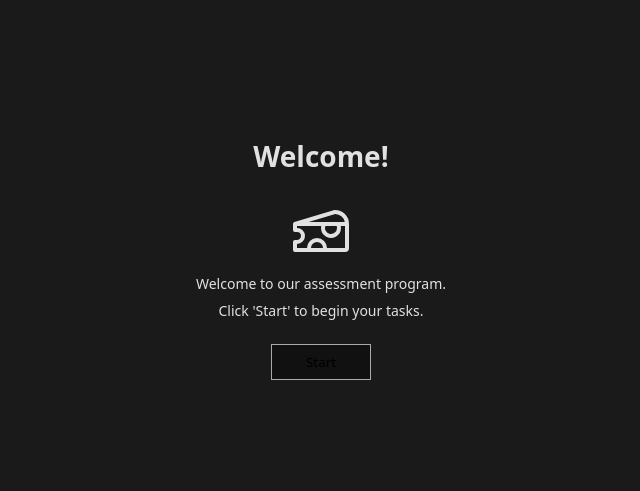
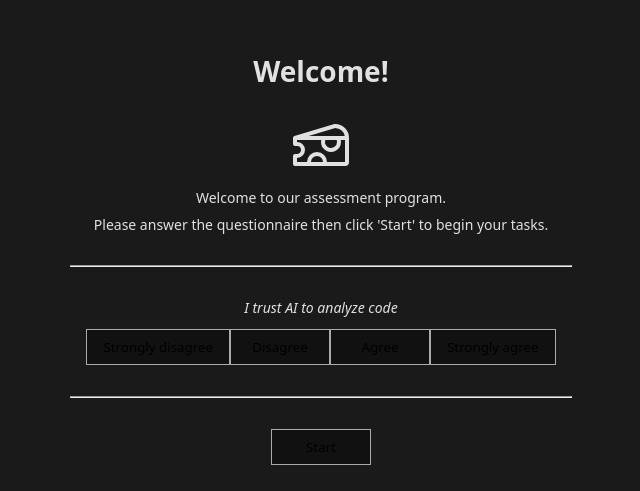
Before and after one commit to xavierlmendez/reliancelab-frontend, a React (Vite) app: page / in a window 1280 px wide. Shown: the part 151-642 px from the top of the page, without its empty margins (319-959 px from the left). Built offline with nearby package versions, Linux system fonts and the light colour scheme.

Commit message:
add survey question base

```diff
--- a/src/App.tsx
+++ b/src/App.tsx
@@ -1,5 +1,6 @@
 import { ToastDisplay } from './components/ToastDisplay/ToastController';
 import { useRoutingContext } from './contexts/RoutingContext';
+import { SurveyProvider } from './contexts/SurveyContext';
 import { TaskViewProvider } from './contexts/TaskViewContext';
 import { CompleteView } from './views/complete-view/CompleteView';
 import { OnboardingView } from './views/onboarding-view/OnboardingView';
@@ -14,7 +15,7 @@ function App() {
       <ToastDisplay />
       {(() => {
         switch (currentRoute) {
-          case 'onboarding': return (<OnboardingView />);
+          case 'onboarding': return (<SurveyProvider><OnboardingView /></SurveyProvider>);
           case 'task': return (<TaskViewProvider><TaskView /></TaskViewProvider>);
           case 'survey': return (<SurveyView />);
           case 'complete': return (<CompleteView />);
--- /dev/null
+++ b/src/components/SurveyQuestion.tsx
@@ -0,0 +1,53 @@
+import type { ButtonHTMLAttributes, ReactElement } from "react";
+import { Stack } from "./Stack";
+import { Row } from "./Row";
+import { useSurveyContext } from "../contexts/SurveyContext";
+
+interface SurveyQuestionProps {
+  id: string;
+  text: string;
+}
+
+export function SurveyQuestion({ id, text }: SurveyQuestionProps): ReactElement {
+  const {
+    getQuestionAnswer,
+    setQuestionAnswer,
+  } = useSurveyContext();
+
+  const answer = getQuestionAnswer(id);
+
+  function getButtonClassName(buttonAnswer: string): string | undefined {
+    return (answer === buttonAnswer)
+      ? 'button-success button-success-filled'
+      : undefined
+  }
+
+  function getButtonProps(buttonAnswer: string): ButtonHTMLAttributes<HTMLButtonElement> {
+    return {
+      className: getButtonClassName(buttonAnswer),
+      onClick: () => setQuestionAnswer(id, buttonAnswer),
+    };
+  }
+
+  return (
+    <Stack gap={12} justifyContent="center">
+      <i style={{ textAlign: 'center' }}>
+        {text}
+      </i>
+      <Row>
+        <button {...getButtonProps('strongly disagree')}>
+          Strongly disagree
+        </button>
+        <button {...getButtonProps('disagree')}>
+          Disagree
+        </button>
+        <button {...getButtonProps('agree')}>
+          Agree
+        </button>
+        <button {...getButtonProps('strongly agree')}>
+          Strongly agree
+        </button>
+      </Row>
+    </Stack>
+  );
+}
--- /dev/null
+++ b/src/contexts/SurveyContext.tsx
@@ -0,0 +1,49 @@
+import { createContext, useContext, useState, type ReactElement, type ReactNode } from "react"
+
+type TQuestionId = string;
+type TQuestionAnswer = string;
+
+interface SurveyProviderProps {
+  children: ReactNode,
+}
+
+interface SurveyContextValue {
+  questionAnswers: Record<TQuestionId, TQuestionAnswer>;
+  getQuestionAnswer: (questionId: TQuestionId) => TQuestionAnswer;
+  setQuestionAnswer: (questionId: TQuestionId, answer: TQuestionAnswer) => void;
+}
+
+const SurveyContext = createContext<SurveyContextValue>(
+  {} as SurveyContextValue
+);
+
+export function SurveyProvider({ children }: SurveyProviderProps): ReactElement {
+  const [questionAnswers, setQuestionAnswers] = useState<SurveyContextValue['questionAnswers']>({});
+
+  function getQuestionAnswer(questionId: TQuestionId): TQuestionAnswer {
+    return questionAnswers[questionId] ?? '';
+  }
+
+  function setQuestionAnswer(questionId: TQuestionId, answer: TQuestionAnswer): void {
+    setQuestionAnswers((prevQuestionAnswers) => {
+      return { ...prevQuestionAnswers, [questionId]: answer };
+    });
+  }
+
+  const contextValue = {
+    questionAnswers,
+    getQuestionAnswer,
+    setQuestionAnswer,
+  };
+
+  return (
+    <SurveyContext.Provider value={contextValue}>
+      {children}
+    </SurveyContext.Provider>
+  );
+}
+
+export function useSurveyContext() {
+  const contextValue = useContext(SurveyContext);
+  return contextValue;
+}
--- a/src/views/onboarding-view/OnboardingView.tsx
+++ b/src/views/onboarding-view/OnboardingView.tsx
@@ -2,6 +2,7 @@ import type { ReactElement } from "react";
 import { CheeseIcon } from "@phosphor-icons/react";
 import { Stack } from "../../components/Stack";
 import { useRoutingContext } from "../../contexts/RoutingContext";
+import { SurveyQuestion } from "../../components/SurveyQuestion";
 
 export function OnboardingView(): ReactElement {
   const { navigateToNextRoute } = useRoutingContext();
@@ -17,9 +18,12 @@ export function OnboardingView(): ReactElement {
           Welcome to our assessment program.
         </div>
         <div>
-          Click 'Start' to begin your tasks.
+          Please answer the questionnaire then click 'Start' to begin your tasks.
         </div>
       </Stack>
+      <hr style={{ width: 500 }} />
+      <SurveyQuestion id="trust" text="I trust AI to analyze code" />
+      <hr style={{ width: 500 }} />
       <button onClick={navigateToNextRoute}>Start</button>
     </Stack>
   );
```
